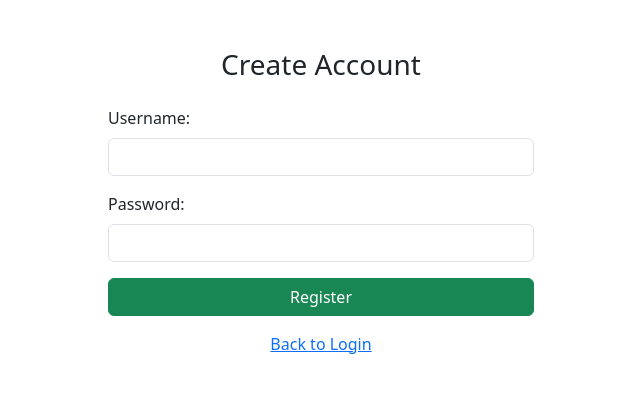
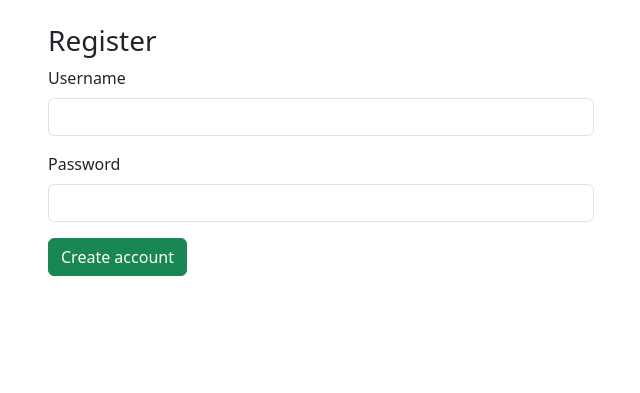
Before and after one commit to onesmuson/Patient-Data-Management-System-PDMS-, a Flask app: page /register in a window 1280 px wide. Shown: the part 56-449 px from the top of the page, without its empty margins (319-959 px from the left). Run offline with Flask 3, Linux system fonts and the light colour scheme; data comes from the database, SQL or seed files in the repository.

Commit message:
Update register.html

```diff
--- a/templates/register.html
+++ b/templates/register.html
@@ -1,24 +1,19 @@
 {% extends "base.html" %}
 {% block content %}
-<div class="container mt-5" style="max-width: 450px;">
-    <h3 class="text-center mb-4">Create Account</h3>
-
-    <form action="/register" method="POST">
-        <div class="mb-3">
-            <label class="form-label">Username:</label>
-            <input type="text" name="username" required class="form-control">
-        </div>
-
-        <div class="mb-3">
-            <label class="form-label">Password:</label>
-            <input type="password" name="password" required class="form-control">
-        </div>
-
-        <button type="submit" class="btn btn-success w-100">Register</button>
+<div class="row justify-content-center">
+  <div class="col-md-6">
+    <h3>Register</h3>
+    <form method="POST" action="{{ url_for('register') }}">
+      <div class="mb-3">
+        <label class="form-label">Username</label>
+        <input class="form-control" name="username" required />
+      </div>
+      <div class="mb-3">
+        <label class="form-label">Password</label>
+        <input class="form-control" type="password" name="password" required />
+      </div>
+      <button class="btn btn-success">Create account</button>
     </form>
-
-    <div class="text-center mt-3">
-        <a href="{{ url_for('login') }}">Back to Login</a>
-    </div>
+  </div>
 </div>
 {% endblock %}
```
